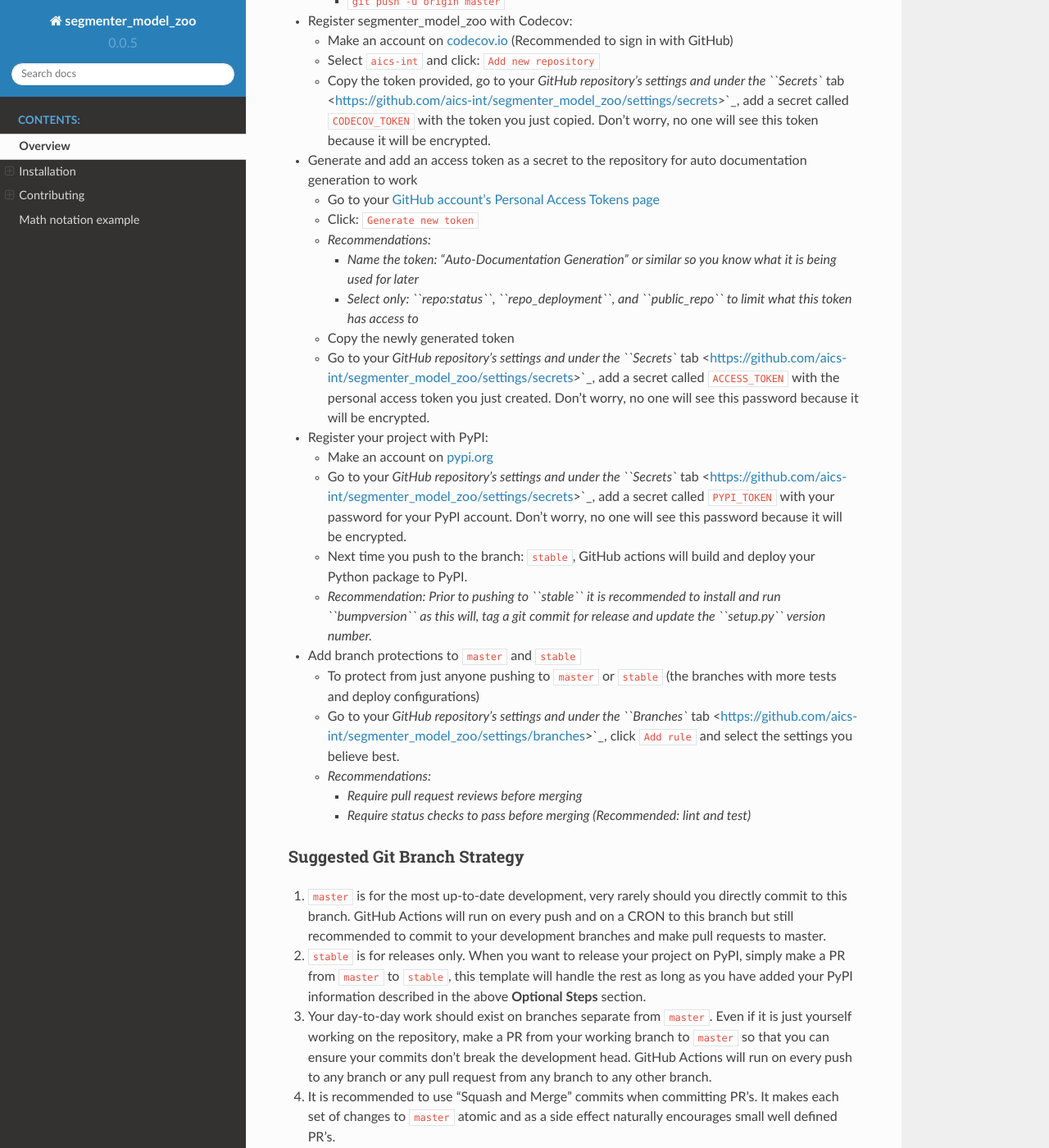
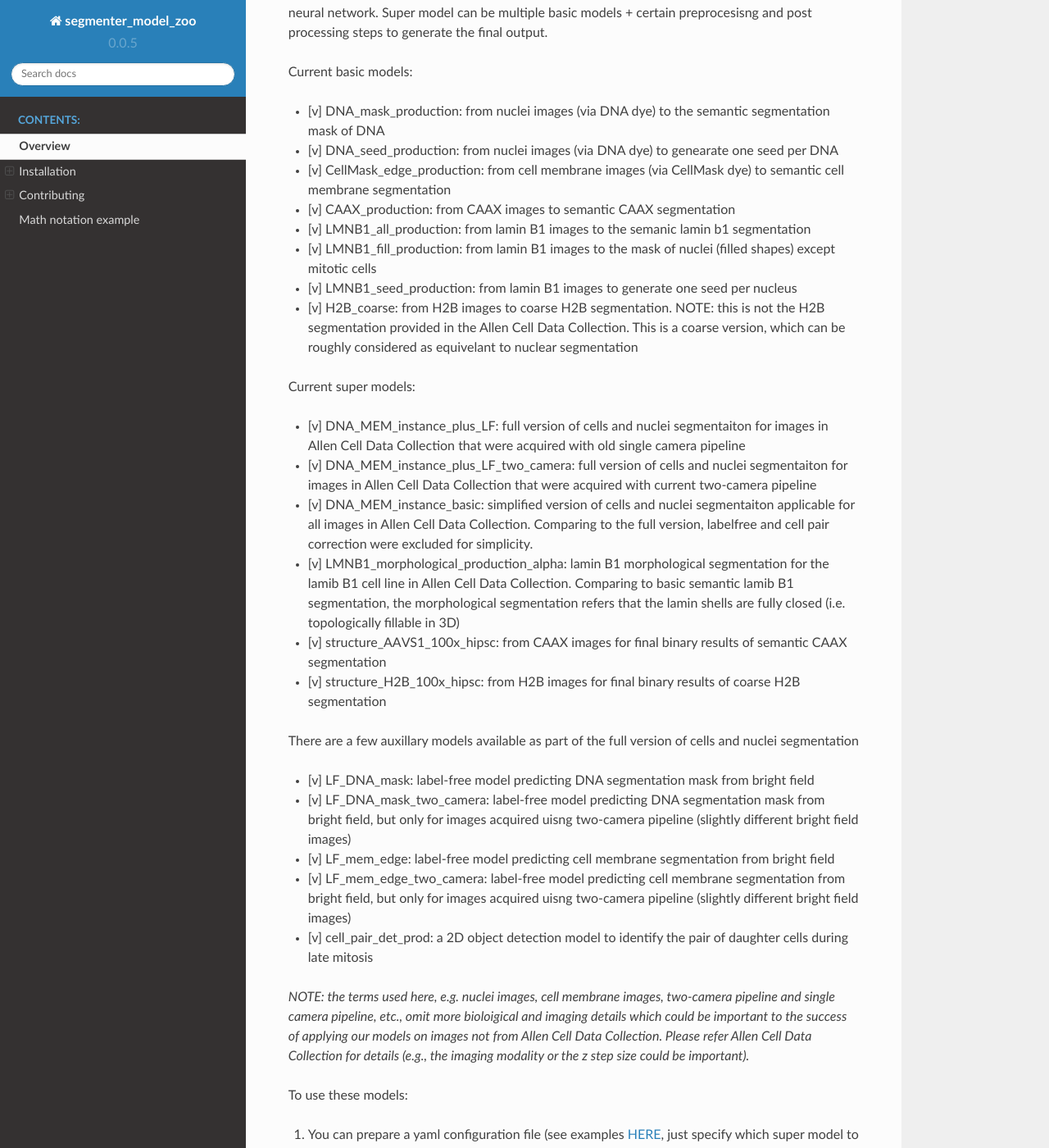
Before and after one commit to AllenCell/segmenter_model_zoo, a Sphinx documentation site: the page built from docs/index.rst, in a window 1280 px wide and 1400 px high, scrolled down 1967 px. Shown: the whole window at 82% size. Built offline with Sphinx 7.4.7 and the Read the Docs theme 2.0.0, drawn with Linux system fonts in a browser that asks for light colours; pages that are not in the unit, such as notebooks, are missing from menus; some of the changed text lies outside the part shown.

Commit message:
add documentation

````diff
--- a/README.md
+++ b/README.md
@@ -1,133 +1,129 @@
 # segmenter_model_zoo
 
-[![Build Status](https://github.com/aics-int/segmenter_model_zoo/workflows/Build%20Master/badge.svg)](https://github.com/aics-int/segmenter_model_zoo/actions)
-[![Documentation](https://github.com/aics-int/segmenter_model_zoo/workflows/Documentation/badge.svg)](https://aics-int.github.io/segmenter_model_zoo)
-[![Code Coverage](https://codecov.io/gh/aics-int/segmenter_model_zoo/branch/master/graph/badge.svg)](https://codecov.io/gh/aics-int/segmenter_model_zoo)
+[![Build Status](https://github.com/AllenCell/segmenter_model_zoo/workflows/Build%20Master/badge.svg)](https://github.com/AllenCell/segmenter_model_zoo/actions)
+[![Documentation](https://github.com/AllenCell/segmenter_model_zoo/workflows/Documentation/badge.svg)](https://AllenCell.github.io/segmenter_model_zoo)
+[![Code Coverage](https://codecov.io/gh/AllenCell/segmenter_model_zoo/branch/master/graph/badge.svg)](https://codecov.io/gh/AllenCell/segmenter_model_zoo)
 
-scripts and API for running Deep Learning models from segmenter
+Batch processing script and functions for running deep learning based segmentation models released by Allen Institute for Cell Science.
 
 ---
 
 ## Features
-* Store values and retain the prior value in memory
-* ... some other functionality
+* Reproducing deep learning based segmentation results in Allen Cell Data Collection
+* Pulling models from Allen Cell quilt buckets automatically
+* Supporting both command line batch processing and python API callable in other functions
+* Serving as a starting point for iterative deep learning on your own data
+* Adding more models continously when ready
 
-## Quick Start
-```python
-from segmenter_model_zoo import Example
+## System requirement
 
-a = Example()
-a.get_value()  # 10
+Most of the models can run at any Linux or Windows machine with NVIDIA GPU properly
+setup up. The only exception is the full version of cells and nuclei segmentation used
+in Allen Cell Data Collection, which uses an object detection model that requires
+compiling certain CUDA code in Linux. So the full version is only supported in Linux, but
+we provide a simplified version without object detection that can run on both Windows and Linux, which will also be useful for most users. See more details in the list of models below.
+
+## Installation
+
+### Step 1: Install PyTorch from official website
+
+See [official instruction](https://pytorch.org/get-started/locally/). We have tested on 1.3.1, 1.4.0, 1.6.0, 1.7.0 on CUDA 10.1 and CUDA 10.2
+
+### Step 2: Install segmenter_model_zoo
+
+**Install stable release and use as it:**
+`pip install segmenter_model_zoo`<br>
+
+**Install nightly development head and make customization:**
+
+```bash
+git clone git@github.com:AllenCell/segmenter_model_zoo.git
+cd segmenter_model_zoo
+pip install -e .[all]
 ```
 
-## Installation
-**Stable Release:** `pip install segmenter_model_zoo`<br>
-**Development Head:** `pip install git+https://github.com/aics-int/segmenter_model_zoo.git`
+### Step 3 (Optional): Install pytorch-fnet and cell-detector if you want to use the full version of cells and nuclei segmentation (for Linux only)
+
+**Install pytorch-fnet for running label-free model**
+```bash
+git clone https://github.com/AllenCellModeling/pytorch_fnet.git
+cd pytorch_fnet
+git checkout ad_customization
+pip install .
+```
+
+**Install cell-detector**
+
+```bash
+git clone ssh://git@aicsbitbucket.corp.alleninstitute.org:7999/assay/cell_detector.git
+cd cell_detector
+pip install .
+cd ./cell_detector/bin/apex
+python setup.py install --cuda_ext --cpp_ext
+cd ..  # assume you are under /cell_detector/cell_detector/bin
+rm -rf build
+python setup.py build develop
+```
+
+Note: Depending on your CUDA version and different generations of your GPU, you may need different pytorch version to make cell-detector working properly. We found `pytorch==1.3.1` and `torchvision==0.4.2` is a stable version for both CUDA 10.1 and CUDA 10.2 and working well for NVDIA titanx, titanxp, gtx1080, v100 GPUs. So, if you find installation failed on your current environment, you may switch to `pytorch==1.3.1` and `torchvision==0.4.2`.
 
 ## Documentation
-For full package documentation please visit [aics-int.github.io/segmenter_model_zoo](https://aics-int.github.io/segmenter_model_zoo).
+
+In general there two types of models: basic models and super models. Basic model is just a trained neural network. Super model can be multiple basic models + certain preprocesisng and post processing steps to generate the final output.
+
+Current basic models:
+
+* [v] DNA_mask_production: from nuclei images (via DNA dye) to the semantic segmentation mask of DNA
+* [v] DNA_seed_production: from nuclei images (via DNA dye) to genearate one seed per DNA
+* [v] CellMask_edge_production: from cell membrane images (via CellMask dye) to semantic cell membrane segmentation
+* [v] CAAX_production: from CAAX images to semantic CAAX segmentation
+* [v] LMNB1_all_production: from lamin B1 images to the semanic lamin b1 segmentation
+* [v] LMNB1_fill_production: from lamin B1 images to the mask of nuclei (filled shapes) except mitotic cells
+* [v] LMNB1_seed_production: from lamin B1 images to generate one seed per nucleus
+* [v] H2B_coarse: from H2B images to coarse H2B segmentation. NOTE: this is not the H2B segmentation provided in the
+      Allen Cell Data Collection. This is a coarse version, which can be roughly considered as equivelant to nuclear
+      segmentation
+
+Current super models:
+
+* [v] DNA_MEM_instance_plus_LF: full version of cells and nuclei segmentaiton for images in Allen Cell Data Collection that
+      were acquired with old single camera pipeline
+* [v] DNA_MEM_instance_plus_LF_two_camera: full version of cells and nuclei segmentaiton for images in Allen Cell Data Collection that
+      were acquired with current two-camera pipeline
+* [v] DNA_MEM_instance_basic: simplified version of cells and nuclei segmentaiton applicable for all images in Allen Cell Data
+      Collection. Comparing to the full version, labelfree and cell pair correction were excluded for simplicity.
+* [v] LMNB1_morphological_production_alpha: lamin B1 morphological segmentation for the lamib B1 cell line in Allen Cell Data
+      Collection. Comparing to basic semantic lamib B1 segmentation, the morphological segmentation refers that the lamin shells are fully closed
+      (i.e. topologically fillable in 3D)
+* [v] structure_AAVS1_100x_hipsc: from CAAX images for final binary results of semantic CAAX segmentation
+* [v] structure_H2B_100x_hipsc: from H2B images for final binary results of coarse H2B segmentation
+
+There are a few auxillary models available as part of the full version of cells and nuclei segmentation
+* [v] LF_DNA_mask: label-free model predicting DNA segmentation mask from bright field
+* [v] LF_DNA_mask_two_camera: label-free model predicting DNA segmentation mask from bright field, but only for images acquired uisng two-camera pipeline (slightly different bright field images)
+* [v] LF_mem_edge: label-free model predicting cell membrane segmentation from bright field
+* [v] LF_mem_edge_two_camera: label-free model predicting cell membrane segmentation from bright field, but only for images acquired uisng two-camera pipeline (slightly different bright field images)
+* [v] cell_pair_det_prod: a 2D object detection model to identify the pair of daughter cells during late mitosis
+
+
+*NOTE: the terms used here, e.g. nuclei images, cell membrane images, two-camera pipeline and single camera pipeline, etc., omit more bioloigical and imaging details which could be important to the success of applying our models on images not from Allen Cell Data Collection. Please refer Allen Cell Data Collection for details (e.g., the imaging modality or the z step size could be important).*
+
+To use these models:
+
+(1) You can prepare a yaml configuration file (see examples [HERE](https://github.com/AllenCell/segmenter_model_zoo/tree/main/config_examples), just specify which super model to use and input/output path) and then run
+```bash
+run_model_zoo --config /path/to/your/config.yaml --debug
+```
+
+(2) You can run basic models or super models using provided python API. See the demo jupyter notebooks [HERE](https://github.com/AllenCell/segmenter_model_zoo/tree/main/playbooks).
+
+For full package documentation please visit [AllenCell.github.io/segmenter_model_zoo](https://AllenCell.github.io/segmenter_model_zoo).
 
 ## Development
 See [CONTRIBUTING.md](CONTRIBUTING.md) for information related to developing the code.
 
-## The Four Commands You Need To Know
+## Questions?
 
-If you are installing on Windows (we tested on Windows 10), make sure Windows C++ build tool is installed.
-
-0. `conda install pytorch==1.6.0 torchvision==0.7.0 cudatoolkit=10.2 -c pytorch` depending on cuda version (we use 10.2)
-
-1. `pip install -e .[dev]`
-
-    This will install your package in editable mode with all the required development
-    dependencies (i.e. `tox`).
-
-2. `make build`
-
-    This will run `tox` which will run all your tests in both Python 3.7
-    and Python 3.8 as well as linting your code.
-
-3. `make clean`
-
-    This will clean up various Python and build generated files so that you can ensure
-    that you are working in a clean environment.
-
-4. `make docs`
-
-    This will generate and launch a web browser to view the most up-to-date
-    documentation for your Python package.
-
-#### Additional Optional Setup Steps:
-* Turn your project into a GitHub repository:
-  * Make sure you have `git` installed, if you don't, [follow these instructions](https://git-scm.com/book/en/v2/Getting-Started-Installing-Git)
-  * Make an account on [github.com](https://github.com)
-  * Go to [make a new repository](https://github.com/new)
-  * _Recommendations:_
-    * _It is strongly recommended to make the repository name the same as the Python
-    package name_
-    * _A lot of the following optional steps are *free* if the repository is Public,
-    plus open source is cool_
-  * After a GitHub repo has been created, run the following commands:
-    * `git remote add origin git@github.com:aics-int/segmenter_model_zoo.git`
-    * `git push -u origin master`
-* Register segmenter_model_zoo with Codecov:
-  * Make an account on [codecov.io](https://codecov.io)
-  (Recommended to sign in with GitHub)
-  * Select `aics-int` and click: `Add new repository`
-  * Copy the token provided, go to your [GitHub repository's settings and under the `Secrets` tab](https://github.com/aics-int/segmenter_model_zoo/settings/secrets),
-  add a secret called `CODECOV_TOKEN` with the token you just copied.
-  Don't worry, no one will see this token because it will be encrypted.
-* Generate and add an access token as a secret to the repository for auto documentation
-generation to work
-  * Go to your [GitHub account's Personal Access Tokens page](https://github.com/settings/tokens)
-  * Click: `Generate new token`
-  * _Recommendations:_
-    * _Name the token: "Auto-Documentation Generation" or similar so you know what it
-    is being used for later_
-    * _Select only: `repo:status`, `repo_deployment`, and `public_repo` to limit what
-    this token has access to_
-  * Copy the newly generated token
-  * Go to your [GitHub repository's settings and under the `Secrets` tab](https://github.com/aics-int/segmenter_model_zoo/settings/secrets),
-  add a secret called `ACCESS_TOKEN` with the personal access token you just created.
-  Don't worry, no one will see this password because it will be encrypted.
-* Register your project with PyPI:
-  * Make an account on [pypi.org](https://pypi.org)
-  * Go to your [GitHub repository's settings and under the `Secrets` tab](https://github.com/aics-int/segmenter_model_zoo/settings/secrets),
-  add a secret called `PYPI_TOKEN` with your password for your PyPI account.
-  Don't worry, no one will see this password because it will be encrypted.
-  * Next time you push to the branch: `stable`, GitHub actions will build and deploy
-  your Python package to PyPI.
-  * _Recommendation: Prior to pushing to `stable` it is recommended to install and run
-  `bumpversion` as this will,
-  tag a git commit for release and update the `setup.py` version number._
-* Add branch protections to `master` and `stable`
-    * To protect from just anyone pushing to `master` or `stable` (the branches with
-    more tests and deploy
-    configurations)
-    * Go to your [GitHub repository's settings and under the `Branches` tab](https://github.com/aics-int/segmenter_model_zoo/settings/branches), click `Add rule` and select the
-    settings you believe best.
-    * _Recommendations:_
-      * _Require pull request reviews before merging_
-      * _Require status checks to pass before merging (Recommended: lint and test)_
-
-#### Suggested Git Branch Strategy
-1. `master` is for the most up-to-date development, very rarely should you directly
-commit to this branch. GitHub Actions will run on every push and on a CRON to this
-branch but still recommended to commit to your development branches and make pull
-requests to master.
-2. `stable` is for releases only. When you want to release your project on PyPI, simply
-make a PR from `master` to `stable`, this template will handle the rest as long as you
-have added your PyPI information described in the above **Optional Steps** section.
-3. Your day-to-day work should exist on branches separate from `master`. Even if it is
-just yourself working on the repository, make a PR from your working branch to `master`
-so that you can ensure your commits don't break the development head. GitHub Actions
-will run on every push to any branch or any pull request from any branch to any other
-branch.
-4. It is recommended to use "Squash and Merge" commits when committing PR's. It makes
-each set of changes to `master` atomic and as a side effect naturally encourages small
-well defined PR's.
-5. GitHub's UI is bad for rebasing `master` onto `stable`, as it simply adds the
-commits to the other branch instead of properly rebasing from what I can tell. You
-should always rebase locally on the CLI until they fix it.
-
+If you have any questions, feel free to leave a comment in our Allen Cell forum: [https://forum.allencell.org/](https://forum.allencell.org/).
 
 ***Free software: Allen Institute Software License***
--- a/setup.py
+++ b/setup.py
@@ -86,7 +86,7 @@
     test_suite="segmenter_model_zoo/tests",
     tests_require=test_requirements,
     extras_require=extra_requirements,
-    url="https://github.com/aics-int/segmenter_model_zoo",
+    url="https://github.com/AllenCell/segmenter_model_zoo",
     # Do not edit this string manually, always use bumpversion
     # Details in CONTRIBUTING.rst
     version="0.0.5",
````
Also changed, not shown: docs/installation.rst (+4 -4 lines), 8 other files.
